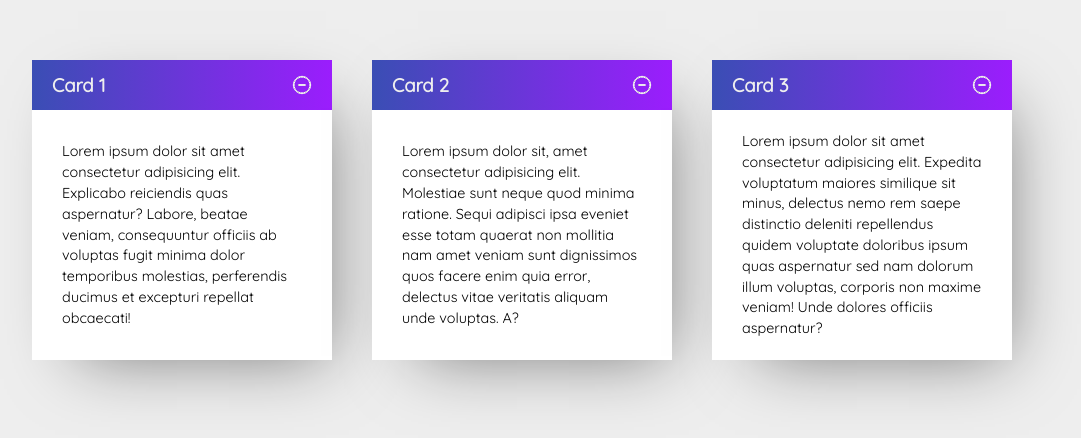
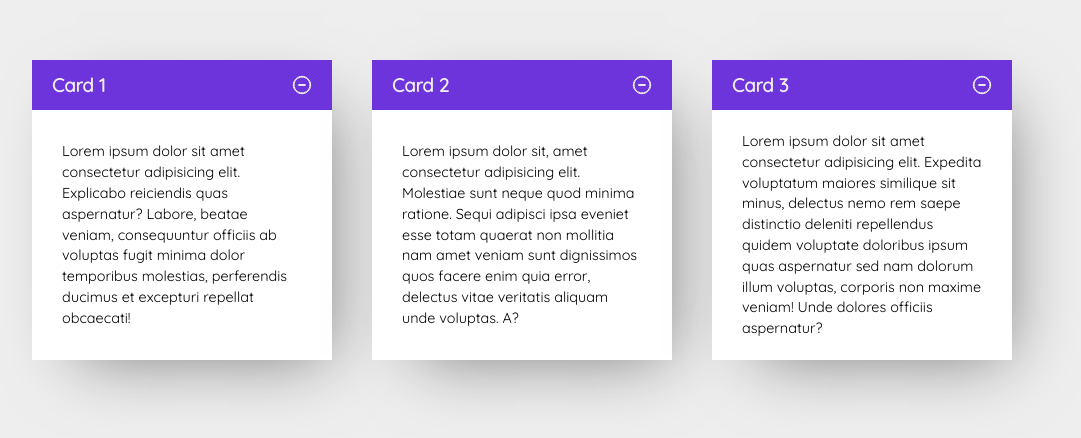
Before and after one commit to ffrancon/css-samples, a plain HTML site: page collapse_cards/index.html in a window 1280 px wide. Shown: the part 190-628 px from the top of the page, without its empty margins (118-1199 px from the left). Drawn offline with Linux system fonts and the light colour scheme.

Commit message:
removed bg gradient

```diff
--- a/collapse_cards/style.css
+++ b/collapse_cards/style.css
@@ -32,8 +32,7 @@ body, html {
   display: flex;
   justify-content: space-between;
   align-items: center;
-  background: rgb(58,78,180);
-  background: linear-gradient(90deg, rgba(58,78,180,1) 0%, rgba(155,29,253,1) 100%);
+  background: #6E34DB;
   color: #EEEEEE;
 }
 
```
